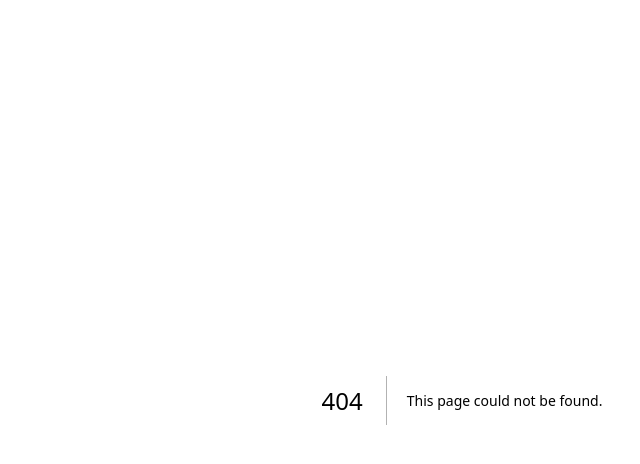
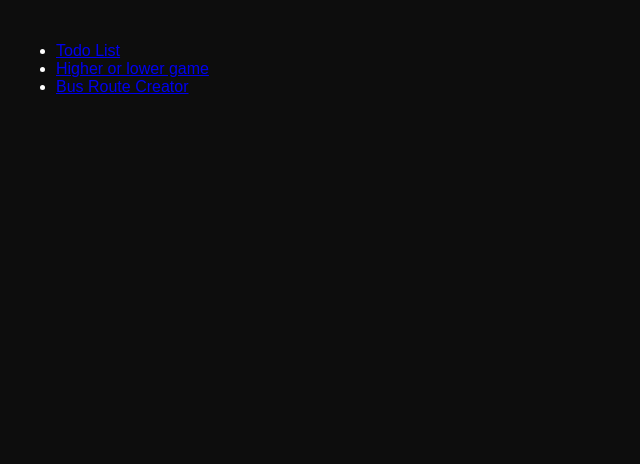
Before and after one commit to JJMaslen/todo-jordan, a Next.js app: page /nodeClickAndDrag in a window 1280 px wide. Before the commit this address had no page. Shown: the top 464 px of the page, without its empty margins (178-818 px from the left). Built offline with nearby package versions, Linux system fonts and the light colour scheme.

Commit message:
Setting up the basic file structure

```diff
--- a/src/app/higherOrLowerGame/page.tsx
+++ b/src/app/higherOrLowerGame/page.tsx
@@ -17,6 +17,7 @@ export default function HigherOrLowerGame() {
                         <ul>
                             <li><Link href="/">Todo List</Link></li>
                             <li><Link href="/higherOrLowerGame">Higher or lower game</Link></li>
+                            <li><Link href="/nodeClickAndDrag">Bus Route Creator</Link></li>
                         </ul>
                     </nav>
                 </header>
--- /dev/null
+++ b/src/app/nodeClickAndDrag/page.tsx
@@ -0,0 +1,29 @@
+"use client"
+
+import React from "react";
+import Link from 'next/link';
+import '../globals.css';
+import './pageCSS.css';
+
+import NodeClickAndDrag from '@/nodeComponents/nodeClickAndDrag';
+import SideBar from '@/nodeComponents/SideBar';
+
+export default function nodeClickAndDrag() {
+    return (
+        <div className="wrapper">
+            <header>
+                <nav>
+                    <ul>
+                        <li><Link href="/">Todo List</Link></li>
+                        <li><Link href="/higherOrLowerGame">Higher or lower game</Link></li>
+                        <li><Link href="/nodeClickAndDrag">Bus Route Creator</Link></li>
+                    </ul>
+                </nav>
+            </header>
+            <div className="nodeClickAndDrag">
+                <NodeClickAndDrag />
+                <SideBar />
+            </div>
+        </div>
+    );
+}
--- a/src/app/page.tsx
+++ b/src/app/page.tsx
@@ -24,6 +24,7 @@ export default function Page() {
           <ul>
             <li><Link href="/">Todo List</Link></li>
             <li><Link href="/higherOrLowerGame">Higher or lower game</Link></li>
+            <li><Link href="/nodeClickAndDrag">Bus Route Creator</Link></li>
           </ul>
         </nav>
       </header>
--- /dev/null
+++ b/src/nodeComponents/SideBar.tsx
@@ -0,0 +1,9 @@
+function SideBar(){
+    return(
+        <div className="sideBar">
+
+        </div>
+    )
+}
+
+export default SideBar;
--- /dev/null
+++ b/src/nodeComponents/nodeClickAndDrag.tsx
@@ -0,0 +1,9 @@
+function NodeClickAndDrag(){
+    return(
+        <div className="nodeClick">
+
+        </div>
+    )
+}
+
+export default NodeClickAndDrag;
```
Also changed, not shown: src/app/nodeClickAndDrag/pageCSS.css (added).
